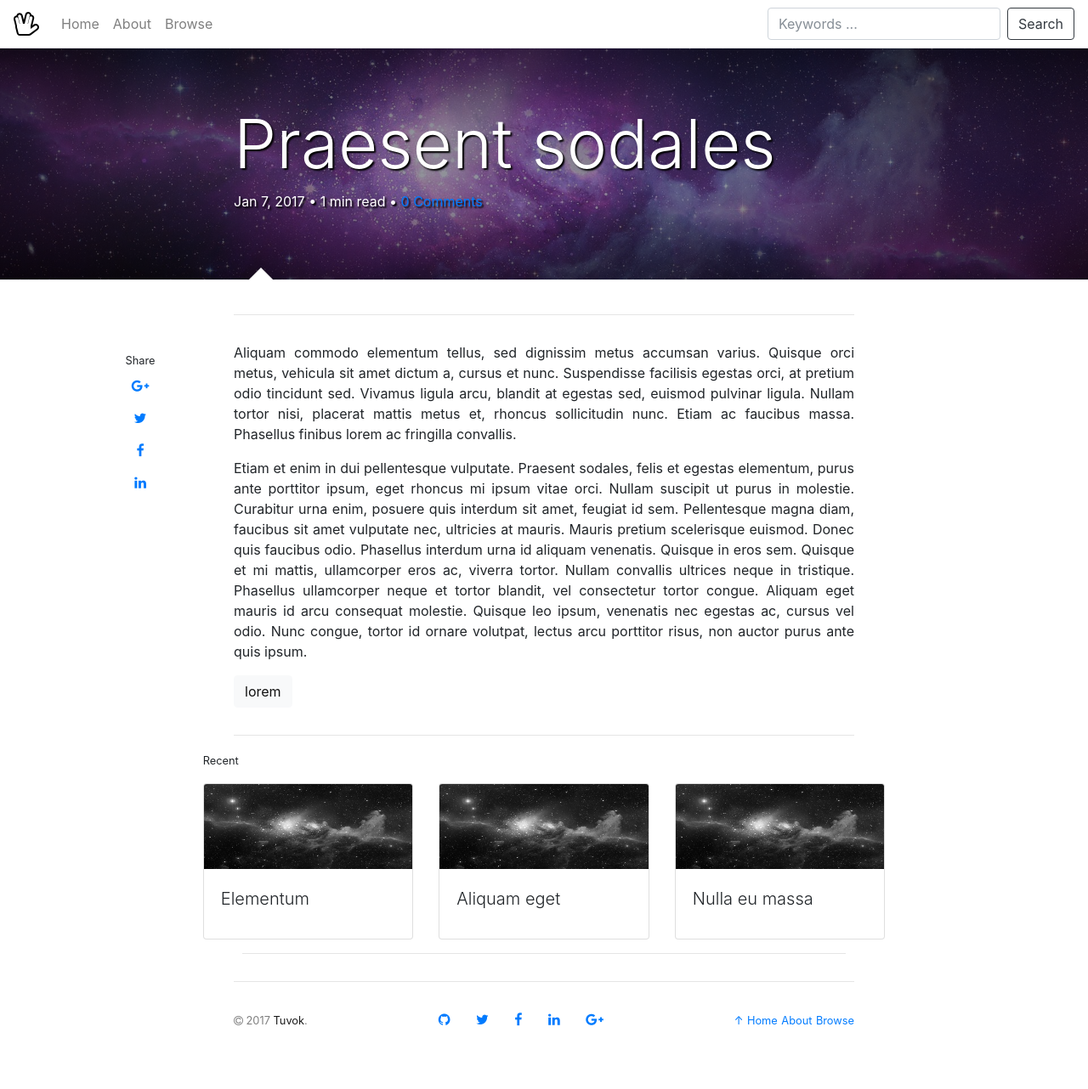
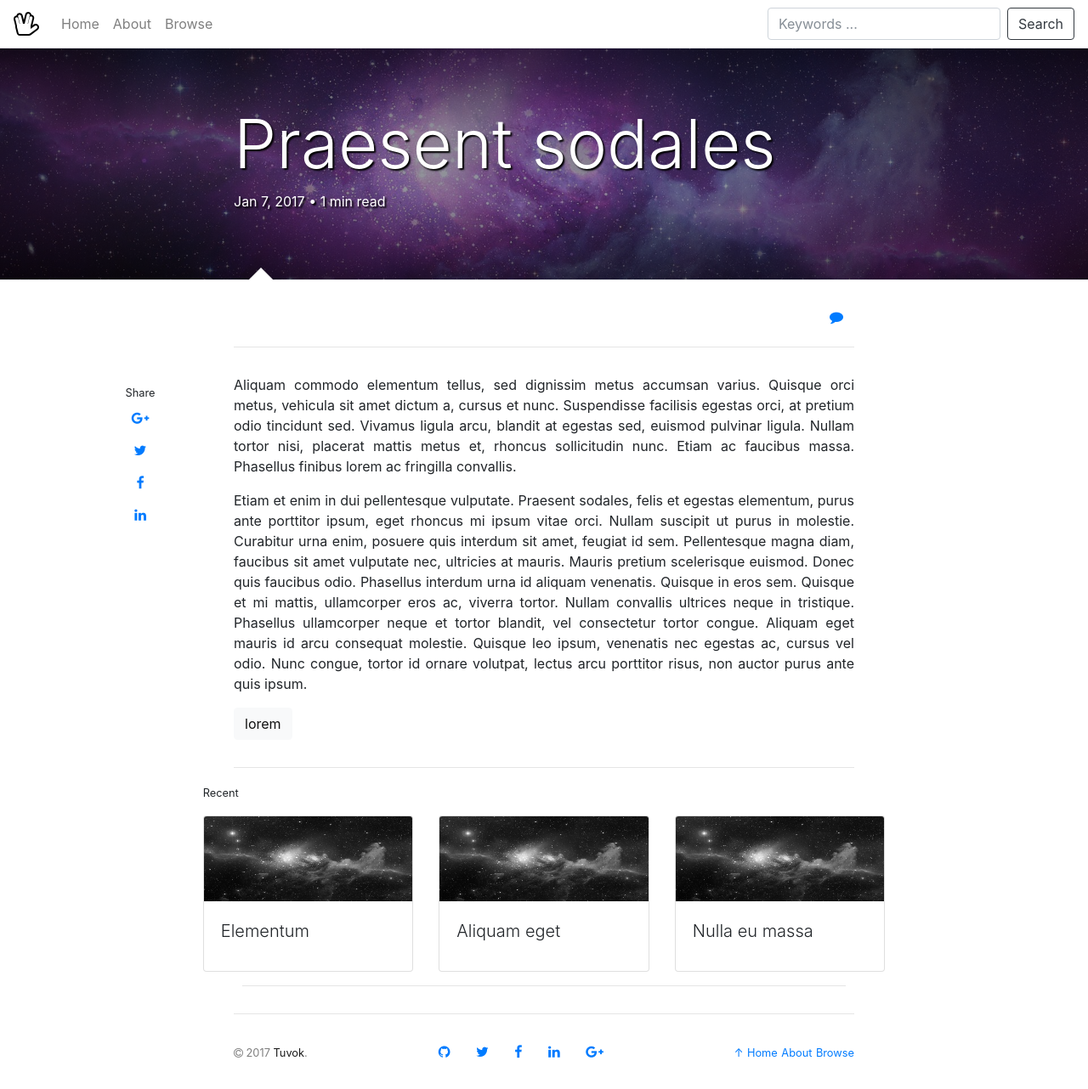
Before and after one commit to danrpts/danrpts.github.io, a Jekyll site: the page built from _posts/2017-01-07-praesent-sodales.markdown, in a window 1280 px wide and 1282 px high. Shown: the whole window at 85% size. Built offline with Jekyll 4.4.1, drawn with Linux system fonts in a browser that asks for light colours; nearby versions of some CDN libraries; comment, search, counter and statistics services are not loaded.

Commit message:
moving comments link and showing share buttons for smaller screens

```diff
--- a/_layouts/post.html
+++ b/_layouts/post.html
@@ -28,9 +28,6 @@
             {% if page.read_time %}
               • {% include read_time.html html=page.content %}
             {% endif %}
-            {% if site.disqus_shortname and page.disqus_comments and jekyll.environment == "production"%}
-              • <a href="{{ page.url | append: "#disqus_thread" | relative_url }}">0 Comments</a>
-            {% endif %}
           </p>
         </div>
       </div>
@@ -42,6 +39,38 @@
   <div class="container">
     <div class="row justify-content-center">
       <div class="col-lg-8">
+        <div class="d-flex">
+
+          <span class="d-md-block d-lg-none mr-auto">
+            {% assign url = page.url | absolute_url | url_encode %}
+            {% assign title = page.title | url_encode %}
+            {% assign twitter_query = "https://twitter.com/intent/tweet?url=" | append: url | append: "&text=" | append: title %}
+            {% assign facebook_query = "https://facebook.com/sharer.php?u=" | append: url | append: "&t=" | append: title %}
+            {% assign googleplus_query = "https://plus.google.com/share?url=" | append: url %}
+            {% assign linkedin_query = "http://www.linkedin.com/shareArticle?mini=true&url=" | append: url | append: "&title=" | append: title %}
+            <a class="btn btn-link" href="{{ googleplus_query }}" rel="nofollow" target="_blank" role="button">
+              <i class="fa fa-google-plus" aria-hidden="true"></i>
+            </a>
+            <a class="btn btn-link" href="{{ twitter_query }}{% if site.twitter.username %}{{ "&via=" | append: site.twitter.username }}{% endif %}" rel="nofollow" target="_blank" role="button">
+              <i class="fa fa-twitter" aria-hidden="true"></i>
+            </a>
+            <a class="btn btn-link muted" href="{{ facebook_query }}" rel="nofollow" target="_blank" role="button">
+              <i class="fa fa-facebook" aria-hidden="true"></i>
+            </a>
+            <a class="btn btn-link" href="{{ linkedin_query }}" rel="nofollow" target="_blank" role="button">
+              <i class="fa fa-linkedin" aria-hidden="true"></i>
+            </a>
+          </span>
+
+          <span class="ml-auto">
+            {% if site.disqus_shortname and page.disqus_comments and jekyll.environment == "production" %}
+              <a class="btn btn-link" role="button" href="{{ page.url | append: "#disqus_thread" | relative_url }}">
+                <i class="fa fa-comment" aria-hidden="true"></i>
+              </a>
+            {% endif %}
+          </span>
+
+        </div>
         <hr />
       </div>
     </div>
```
